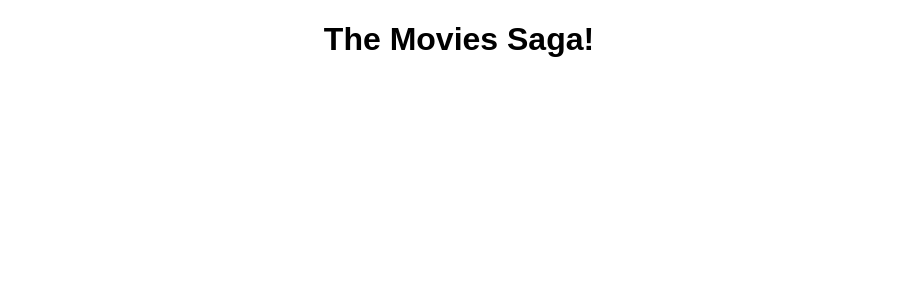
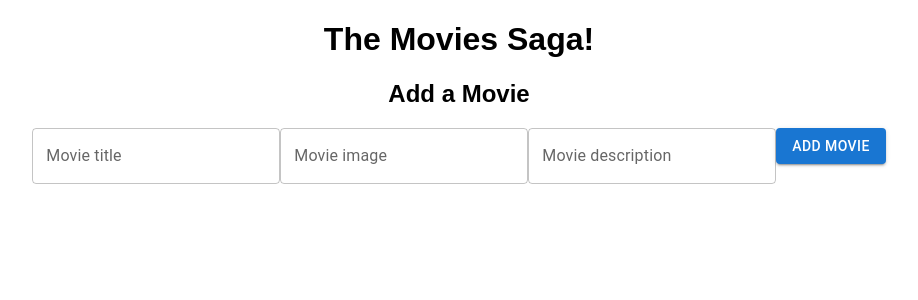
Before and after one commit to ZakariyeAden/weekend-movie-sagas, a React (Create React App) app: page /#/addmovie in a window 1280 px wide. Shown: the top 300 px of the page, without its empty margins (181-1099 px from the left). Built offline with nearby package versions, Linux system fonts and the light colour scheme.

Commit message:
setting up the movie form

```diff
--- a/src/components/App/App.js
+++ b/src/components/App/App.js
@@ -1,26 +1,29 @@
-import {HashRouter as Router, Route} from 'react-router-dom';
-import './App.css';
-import MovieList from '../MovieList/MovieList'
-import MovieDetails from '../MovieDetails/MovieDetails'
-
+import { HashRouter as Router, Route } from "react-router-dom";
+import "./App.css";
+import MovieList from "../MovieList/MovieList";
+import MovieDetails from "../MovieDetails/MovieDetails";
+import MovieForm from "../MovieForm/MovieForm";
 function App() {
   return (
     <div className="App">
       <h1>The Movies Saga!</h1>
+
       <Router>
         <Route path="/" exact>
           <MovieList />
         </Route>
 
         {/* Details page : need to change the path to '/details:id */}
-        <Route path="/details" >
+        <Route path="/details">
           <MovieDetails />
         </Route>
         {/* Add Movie page */}
+        <Route path="/addmovie">
+          <MovieForm />
+        </Route>
       </Router>
     </div>
   );
 }
 
-
 export default App;
--- /dev/null
+++ b/src/components/MovieForm/MovieForm.jsx
@@ -0,0 +1,15 @@
+import React from 'react'
+import { TextField,Button} from "@mui/material";
+const MovieForm = () => {
+  return (
+    <form>
+      <h2>Add a Movie</h2>
+      <TextField id="outlined-basic" label="Movie title" variant="outlined" />
+      <TextField id="outlined-basic" label="Movie image" variant="outlined" />
+      <TextField id="outlined-basic" label="Movie description" variant="outlined" />
+      <Button variant="contained" >Add Movie</Button>
+    </form>
+  )
+}
+
+export default MovieForm
--- a/src/components/MovieList/MovieList.jsx
+++ b/src/components/MovieList/MovieList.jsx
@@ -3,7 +3,7 @@ import { useDispatch, useSelector } from "react-redux";
 import "./MovieList.css";
 import { Grid, CardMedia, Typography, Card } from "@mui/material";
 import { Link, useHistory } from "react-router-dom";
-
+import MovieForm from "../MovieForm/MovieForm";
 function MovieList(movie) {
   // Hooks
   const dispatch = useDispatch();
@@ -25,7 +25,8 @@ function MovieList(movie) {
   }, []);
   return (
     <main>
-      <h1>MovieList</h1>
+      <MovieForm />
+      <h2>MovieList</h2>
       <section className="movies">
         {/* Making it responsive on all devices by using mui Grid */}
         <Grid container spacing={2}>
```
Lines whose indentation alone changed are shown as unchanged.
